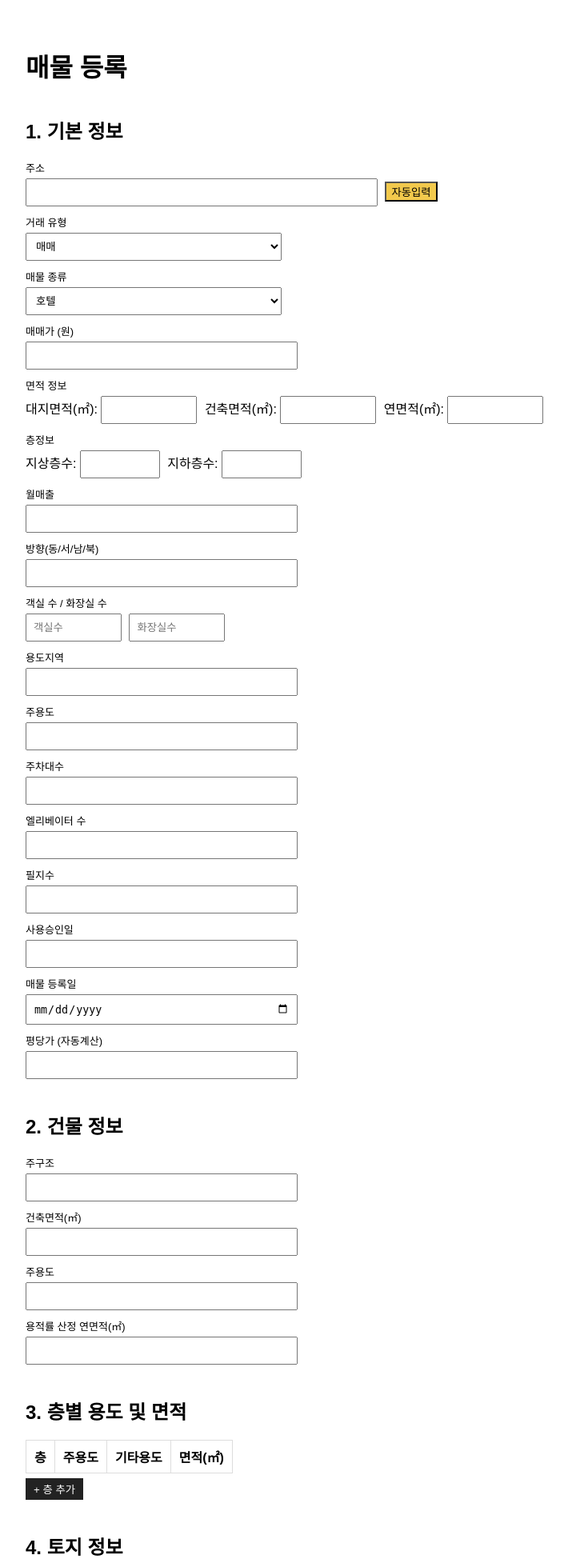
After one commit to euneun023/real-estate-site, a Node server app: page /register in a window 1280 px wide. The commit adds this page. Shown: the top 1949 px of the page at 80% size, without its empty margins (6-716 px from the left). Run offline with Node 20, Linux system fonts and the light colour scheme; lists and menus that the app fills with data are empty.

Commit message:
20251128

```diff
--- a/package.json
+++ b/package.json
@@ -10,6 +10,7 @@
   "license": "ISC",
   "description": "",
   "dependencies": {
+    "axios": "^1.13.2",
     "ejs": "^3.1.10",
     "express": "^5.1.0"
   }
--- a/src/app.js
+++ b/src/app.js
@@ -1,6 +1,6 @@
 const express = require('express');
 const path = require('path');
-
+const axios = require("axios");
 const app = express();
 
 // 뷰 엔진 EJS 설정
@@ -9,6 +9,8 @@ app.set('views', path.join(__dirname, 'views'));
 
 // 정적 파일 제공 (public 폴더)
 app.use(express.static(path.join(__dirname, '..', 'public')));
+app.use(express.json());
+app.use(express.urlencoded({ extended: true }));
 
 // 메인 페이지 라우트
 app.get('/', (req, res) => {
@@ -60,8 +62,107 @@ app.get('/hotel', (req, res) => {
     });
   });
 
+  app.get("/register", (req, res) => {
+    res.render("register");
+  });
+
 
 const PORT = 3000;
 app.listen(PORT, () => {
   console.log(`✅ Server running at http://localhost:${PORT}`);
 });
+
+app.post("/api/land/autofill", async (req, res) => {
+  res.setHeader("Content-Type", "application/json");
+
+  try {
+    const address = req.body.address;
+    if (!address) {
+      return res.status(400).json({ error: "주소가 없습니다." });
+    }
+
+    // -------------------------------------
+    // 1) 도로명주소 → 지번/PNU 정보 획득
+    // -------------------------------------
+    const jusoRes = await axios.get("https://business.juso.go.kr/addrlink/addrLinkApi.do", {
+      params: {
+        confmKey: process.env.JUSO_KEY,
+        currentPage: 1,
+        countPerPage: 1,
+        keyword: address,
+        resultType: "json"
+      }
+    });
+
+    if (!jusoRes.data?.results?.juso?.length) {
+      return res.status(400).json({ error: "주소 검색 실패 (도로명주소 API)" });
+    }
+
+    const j = jusoRes.data.results.juso[0];
+    const bjdongCd = j.admCd;
+    const bun = j.lnbrMnnm.padStart(4, "0");
+    const ji = j.lnbrSlno.padStart(4, "0");
+    const pnu = `${bjdongCd}${bun}${ji}`;
+
+    // -------------------------------------
+    // 공통 VWorld 요청함수
+    // -------------------------------------
+    async function vworld(dataName) {
+      const result = await axios.get("https://api.vworld.kr/req/data", {
+        params: {
+          service: "data",
+          request: "GetFeature",
+          data: dataName,
+          key: process.env.VWORLD_KEY,
+          domain: process.env.DOMAIN,
+          attrFilter: `pnu:=:${pnu}`,
+          format: "json"
+        },
+        validateStatus: () => true
+      });
+
+      // JSON이 아닌 HTML 응답일 때 방어
+      if (typeof result.data === "string" && result.data.startsWith("<")) {
+        console.log("HTML 응답 감지:", dataName);
+        return null;
+      }
+
+      return result.data?.response?.result?.featureCollection?.features?.[0]?.properties || null;
+    }
+
+    // -------------------------------------
+    // 2) 건축물대장
+    // -------------------------------------
+    // 정확한 VWorld 레이어명: 건축물대장 표제부
+    const building = await vworld("LT_B_ILD");
+
+    // -------------------------------------
+    // 3) 개별공시지가
+    // -------------------------------------
+    // 정확한 레이어명: 토지 개별공시지가 속성도 동일함
+    const price = await vworld("LT_P_SDW_LANDPRICE");
+
+    // -------------------------------------
+    // 4) 토지이용계획
+    // -------------------------------------
+    const land = await vworld("LT_C_LUPIS");
+
+    // -------------------------------------
+    // 최종 응답
+    // -------------------------------------
+    return res.json({
+      success: true,
+      pnu,
+      building: building || {},
+      price: price || {},
+      land: land || {}
+    });
+
+  } catch (e) {
+    console.error("🔥 API ERROR:", e);
+    return res.status(500).json({
+      error: "서버 조회 실패",
+      detail: e.message
+    });
+  }
+});
--- /dev/null
+++ b/src/views/register.ejs
@@ -0,0 +1,267 @@
+<!DOCTYPE html>
+<html lang="ko">
+<head>
+  <meta charset="UTF-8">
+  <title>매물 등록</title>
+  <style>
+    body { font-family: 'Noto Sans KR', sans-serif; padding: 30px; }
+    h2 { margin-top: 40px; }
+    .row { margin-bottom: 10px; }
+    label { display: block; font-size: 13px; margin-bottom: 4px; }
+    input, select, textarea {
+      padding: 8px; width: 320px; margin-right: 5px;
+    }
+    table { border-collapse: collapse; margin-top: 10px; }
+    table th, table td { padding: 8px 10px; border: 1px solid #ddd; }
+    .btn { padding: 6px 14px; background:#222; color:#fff; cursor:pointer; border:none; }
+    .btn-yellow { background:#f2c94c; color:#000;}
+    .add-row-btn { margin-top: 6px; padding:4px 10px; }
+  </style>
+</head>
+<body>
+
+<h1>매물 등록</h1>
+
+<!-- ============= 1. 기본 정보 ============= -->
+<h2>1. 기본 정보</h2>
+
+<div class="row">
+  <label>주소</label>
+  <input id="address" type="text" style="width:420px;">
+  <button class="btn-yellow" type="button" onclick="autoFill()">자동입력</button>
+</div>
+
+<div class="row">
+  <label>거래 유형</label>
+  <select id="dealType">
+    <option>매매</option>
+    <option>임대</option>
+  </select>
+</div>
+
+<div class="row">
+  <label>매물 종류</label>
+  <select id="buildingType">
+    <option>호텔</option>
+    <option>모텔</option>
+    <option>펜션</option>
+    <option>상가</option>
+    <option>빌딩</option>
+    <option>토지</option>
+  </select>
+</div>
+
+<div class="row">
+  <label>매매가 (원)</label>
+  <input id="price"/>
+</div>
+
+<div class="row">
+  <label>면적 정보</label>
+  대지면적(㎡): <input id="landArea" style="width:100px;">
+  건축면적(㎡): <input id="archArea" style="width:100px;">
+  연면적(㎡): <input id="totArea" style="width:100px;">
+</div>
+
+<div class="row">
+  <label>층정보</label>
+  지상층수: <input id="groundFloors" style="width:80px;">
+  지하층수: <input id="undergroundFloors" style="width:80px;">
+</div>
+
+<div class="row">
+  <label>월매출</label>
+  <input id="monthlySales">
+</div>
+
+<div class="row">
+  <label>방향(동/서/남/북)</label>
+  <input id="direction">
+</div>
+
+<div class="row">
+  <label>객실 수 / 화장실 수</label>
+  <input id="roomCnt" placeholder="객실수" style="width:100px;">
+  <input id="bathCnt" placeholder="화장실수" style="width:100px;">
+</div>
+
+<div class="row">
+  <label>용도지역</label>
+  <input id="useDistrict" />
+</div>
+
+<div class="row">
+  <label>주용도</label>
+  <input id="mainPurps" />
+</div>
+
+<div class="row">
+  <label>주차대수</label>
+  <input id="parkingCnt" />
+</div>
+
+<div class="row">
+  <label>엘리베이터 수</label>
+  <input id="elevCnt" />
+</div>
+
+<div class="row">
+  <label>필지수</label>
+  <input id="pnuCnt" />
+</div>
+
+<div class="row">
+  <label>사용승인일</label>
+  <input id="useAprDay" />
+</div>
+
+<div class="row">
+  <label>매물 등록일</label>
+  <input id="regDate" type="date"/>
+</div>
+
+<div class="row">
+  <label>평당가 (자동계산)</label>
+  <input id="pricePerPyeong" readonly />
+</div>
+
+
+<!-- ============= 2. 건물 정보 ============= -->
+<h2>2. 건물 정보</h2>
+
+<div class="row">
+  <label>주구조</label>
+  <input id="mainStruct" />
+</div>
+
+<div class="row">
+  <label>건축면적(㎡)</label>
+  <input id="archArea2" />
+</div>
+
+<div class="row">
+  <label>주용도</label>
+  <input id="mainPurps2" />
+</div>
+
+<div class="row">
+  <label>용적률 산정 연면적(㎡)</label>
+  <input id="volRateArea" />
+</div>
+
+
+<!-- ============= 3. 층별 용도 및 면적 ============= -->
+<h2>3. 층별 용도 및 면적</h2>
+
+<table id="floorTable">
+  <thead>
+    <tr>
+      <th>층</th>
+      <th>주용도</th>
+      <th>기타용도</th>
+      <th>면적(㎡)</th>
+    </tr>
+  </thead>
+  <tbody></tbody>
+</table>
+
+<button class="btn add-row-btn" onclick="addFloorRow()">+ 층 추가</button>
+
+
+<!-- ============= 4. 토지정보 ============= -->
+<h2>4. 토지 정보</h2>
+
+<div class="row">
+  <label>개별공시지가(원/㎡)</label>
+  <input id="pblntfPclnd" />
+</div>
+
+<div class="row">
+  <label>용도지역</label>
+  <input id="useDistrict2" />
+</div>
+
+
+<!-- ============= 5. 토지이용계획 ============= -->
+<h2>5. 토지이용계획</h2>
+
+<h3>국토의 계획 및 이용에 관한 법률</h3>
+<div class="row">
+  <label>포함</label>
+  <textarea id="includeNatLaw" style="width:600px;height:60px;"></textarea>
+</div>
+
+<div class="row">
+  <label>저촉</label>
+  <textarea id="conflictNatLaw" style="width:600px;height:60px;"></textarea>
+</div>
+
+<div class="row">
+  <label>접합</label>
+  <textarea id="contactNatLaw" style="width:600px;height:60px;"></textarea>
+</div>
+
+<h3>기타 법률</h3>
+<div class="row">
+  <label>포함</label>
+  <textarea id="includeOtherLaw" style="width:600px;height:60px;"></textarea>
+</div>
+
+
+<script>
+function addFloorRow() {
+  const table = document.querySelector("#floorTable tbody");
+  const row = document.createElement("tr");
+  row.innerHTML = `
+    <td><input class="flr"></td>
+    <td><input class="flrMain"></td>
+    <td><input class="flrSub"></td>
+    <td><input class="flrArea"></td>
+  `;
+  table.appendChild(row);
+}
+
+// === 자동입력 함수(백엔드 API 호출) ===
+async function autoFill() {
+  const address = document.getElementById("address").value;
+  if (!address) return alert("주소를 입력해주세요.");
+
+  const res = await fetch("/api/land/autofill", {
+    method: "POST",
+    headers: { "Content-Type": "application/json" },
+    body: JSON.stringify({ address })
+  });
+
+  const data = await res.json();
+  if (data.error) return alert("조회 실패");
+
+  const b = data.building;
+  const p = data.price;
+  const land = data.land;
+
+  // 1. 기본 정보
+  document.getElementById("groundFloors").value = b.grndFlrCnt || "";
+  document.getElementById("undergroundFloors").value = b.ugrdFlrCnt || "";
+  document.getElementById("useAprDay").value = b.useAprDay || "";
+  document.getElementById("parkingCnt").value = b.packingCnt || "";
+  document.getElementById("elevCnt").value = b.elevCnt || "";
+  document.getElementById("mainPurps").value = b.mainPurpsCdNm || "";
+
+  // 2. 건물 정보
+  document.getElementById("mainStruct").value = b.strctCdNm || "";
+  document.getElementById("archArea").value = b.archArea || "";
+  document.getElementById("totArea").value = b.totArea || "";
+  document.getElementById("mainPurps2").value = b.mainPurpsCdNm || "";
+
+  // 3. 토지정보
+  document.getElementById("pblntfPclnd").value = p.pblntfPclnd || "";
+
+  // 4. 토지이용계획
+  document.getElementById("useDistrict").value = land.prposAreaDstrcCodeNm || "";
+  document.getElementById("useDistrict2").value = land.prposAreaDstrcCodeNm || "";
+  document.getElementById("conflictNatLaw").value = land.cnflcAtNm || "";
+}
+</script>
+
+</body>
+</html>
```
Also changed, not shown: src/views/listings/detail.ejs (+148 -13 lines), 입력값.txt (added, +55 -0 lines), 3 other files.
